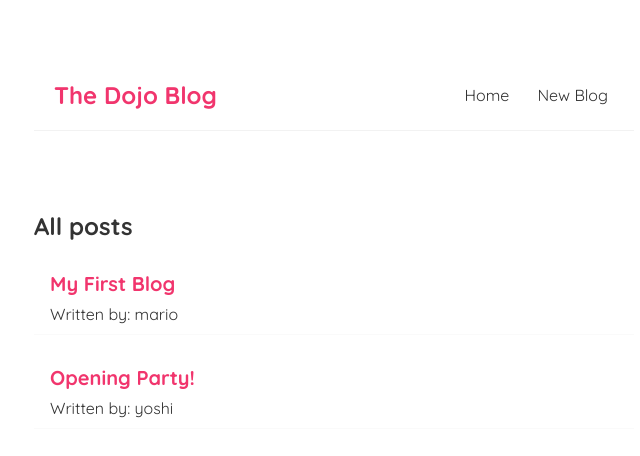
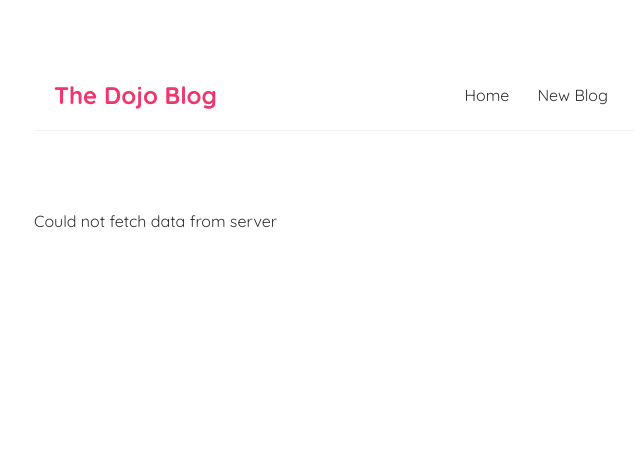
Before and after one commit to lukasz-klekner/blog_react, a React (Create React App) app: page / in a window 1280 px wide. Shown: the top 456 px of the page, without its empty margins (306-946 px from the left). Built offline with nearby package versions, Linux system fonts and the light colour scheme; no server answers; data requests are answered from the project's data file.

Commit message:
adds Error state

```diff
--- a/src/components/BlogList.js
+++ b/src/components/BlogList.js
@@ -1,7 +1,7 @@
 const BlogList = ({ blogs, title }) => (
   <div className='blog-list'>
     <h2>{title}</h2>
-    {blogs.map(({ id, title, author }) => (
+    {blogs?.map(({ id, title, author }) => (
       <div className='blog-preview' key={id}>
         <h2>{title}</h2>
         <p>Written by: {author}</p>
--- a/src/pages/Home.js
+++ b/src/pages/Home.js
@@ -4,18 +4,30 @@ import BlogList from '../components/BlogList'
 const Home = () => {
   const [blogs, setBlogs] = useState(null)
   const [isPending, setIsPending] = useState(true)
+  const [error, setError] = useState(null)
 
   useEffect(() => {
-    fetch(`http://localhost:8000/blogs`)
-      .then((response) => response.json())
+    fetch(`http://localhost:8000/blogss`)
+      .then((response) => {
+        if (!response.ok) {
+          throw Error('Could not fetch data from server')
+        }
+        response.json()
+      })
       .then((data) => {
         setBlogs(data)
+        setIsPending(false)
+        setError(null)
+      })
+      .catch((error) => {
+        setError(error.message)
         setIsPending(false)
       })
   }, [])
 
   return (
     <div className='home'>
+      {error && <div>{error}</div>}
       {isPending && <div>Loading...</div>}
       {blogs && <BlogList blogs={blogs} title='All posts' />}
     </div>
```
